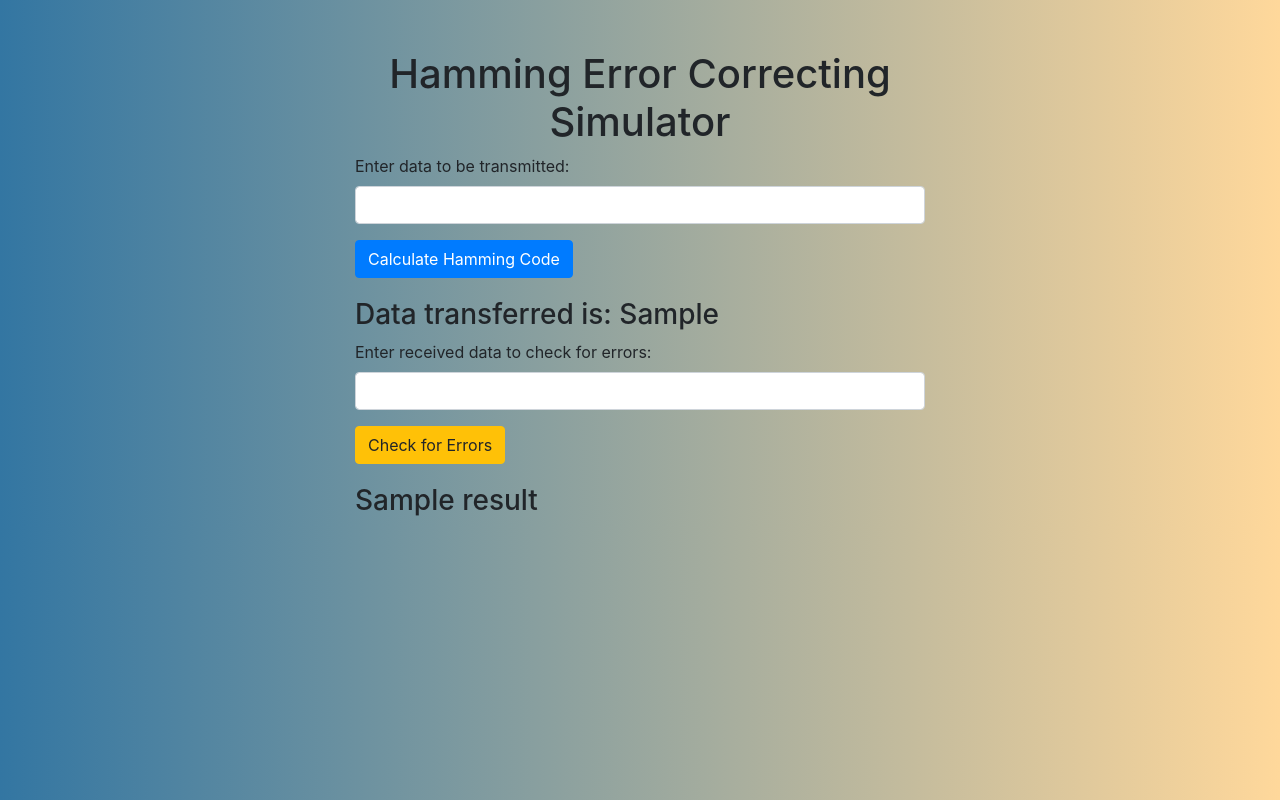
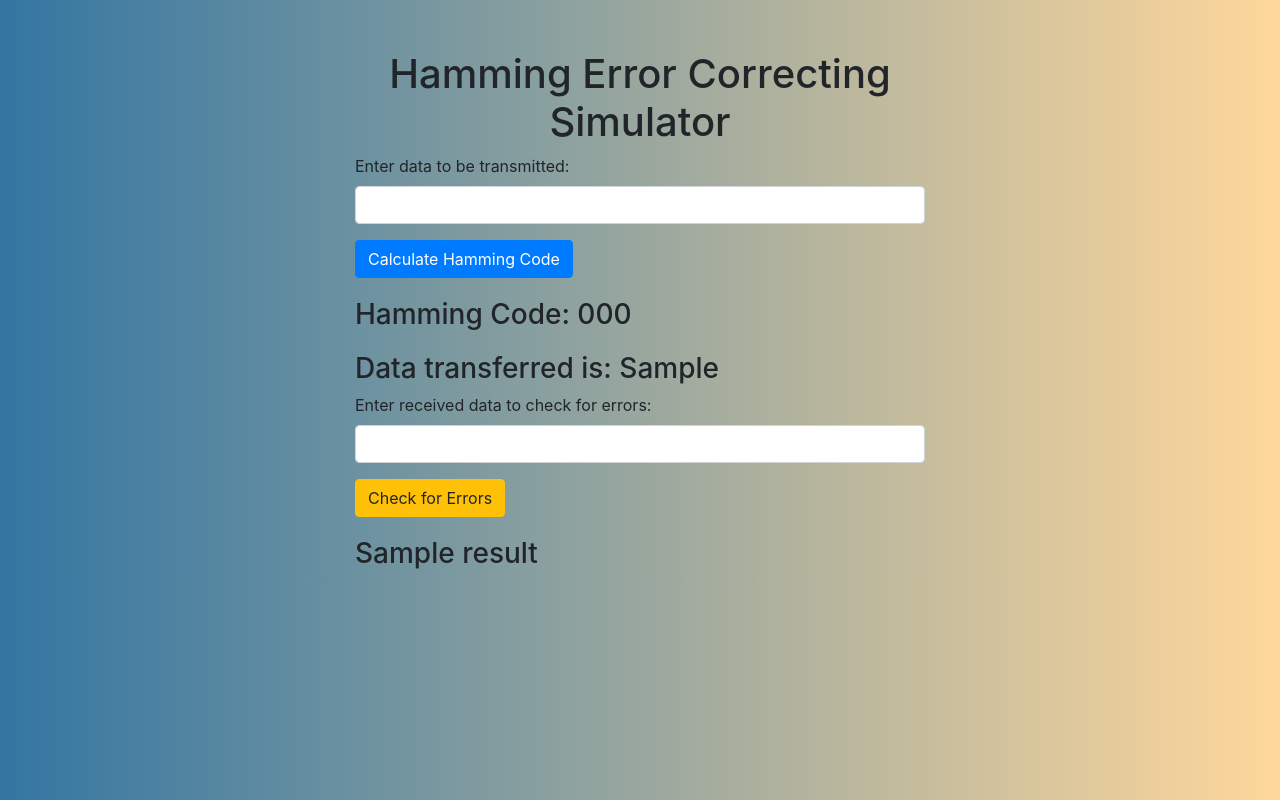
Before and after one commit to elifguv/hamming-code, a Flask app: template hamming/templates/index.html in a window 1280 px wide. Run offline with Flask 3, Linux system fonts and the light colour scheme; the template is opened without the code that fills it: most values are stand-ins (such as "Sample title", 1, 10 or a date in 2020); some libraries are stand-ins or nearby versions.

Commit message:
Update index.html

```diff
--- a/hamming/templates/index.html
+++ b/hamming/templates/index.html
@@ -44,6 +44,12 @@
             <button type="submit" class="btn btn-primary">Calculate Hamming Code</button>
         </form>
 
+        {% if hamming_code %}
+        <div class="result">
+            <h3>Hamming Code: {{ hamming_code }}</h3>
+        </div>
+        {% endif %}
+
         {% if transferred_data %}
         <div class="result">
             <h3>Data transferred is: {{ transferred_data }}</h3>
```
